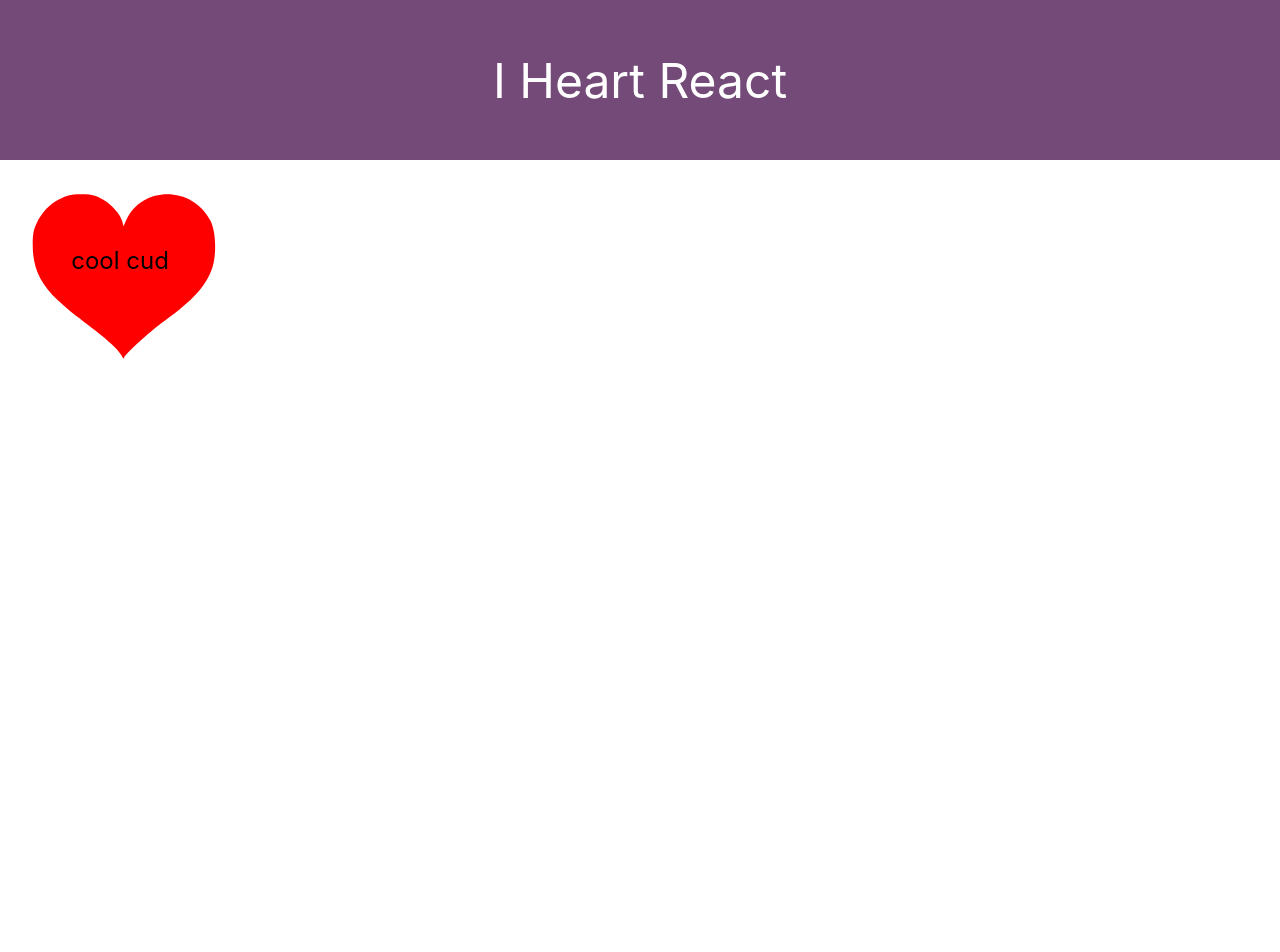
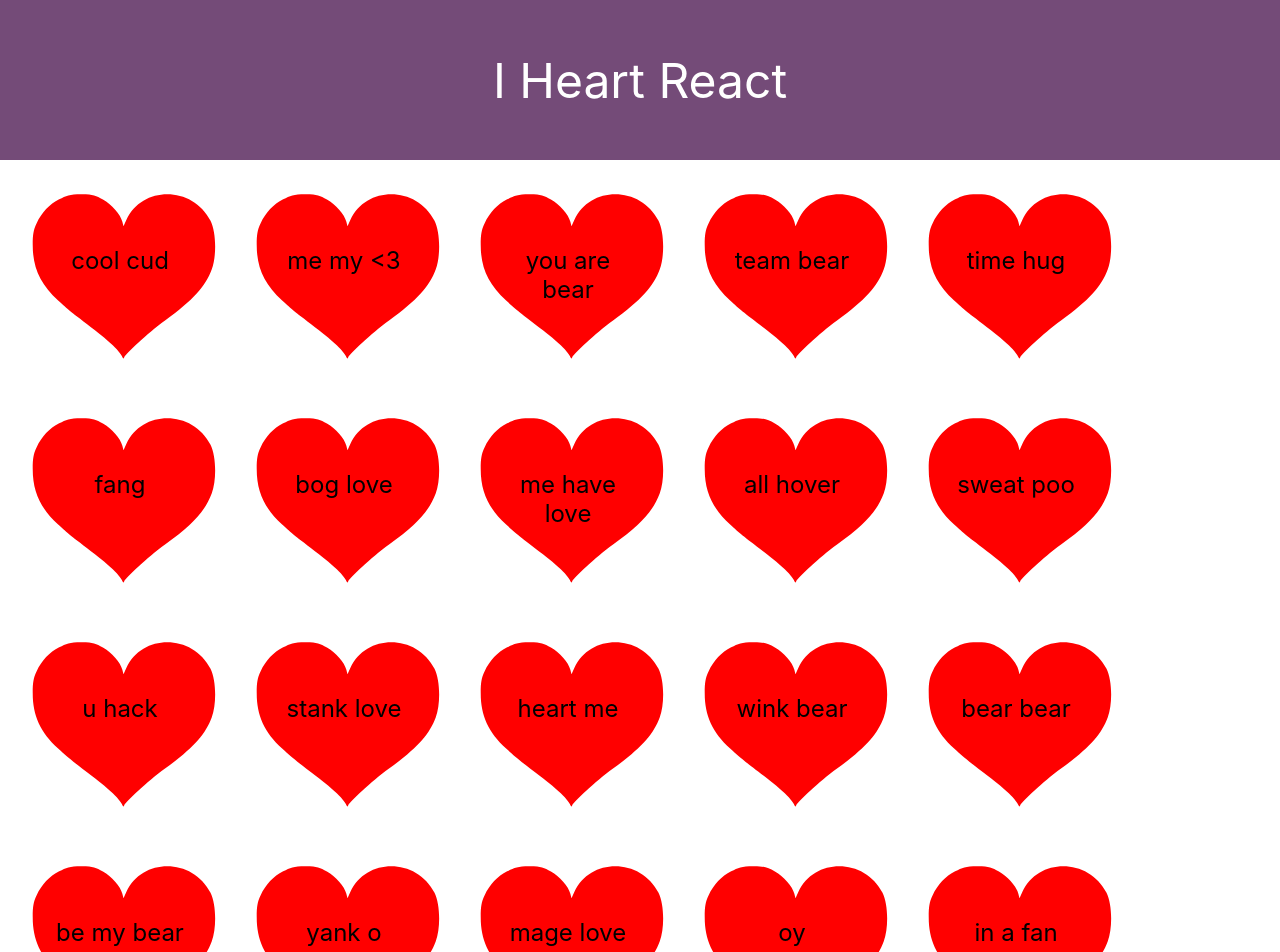
Before and after one commit to persakiss/i-heart-react, a React (Create React App) app: page / in a window 1280 px wide. Shown: the top 952 px of the page. Before the commit the page ends 800 px from the top, so only its background shows below. Built offline with nearby package versions, Linux system fonts and the light colour scheme.

Commit message:
hearts list component

```diff
--- a/src/App.js
+++ b/src/App.js
@@ -1,9 +1,6 @@
 import Header from './components/Header'
-import Heart from './components/Heart'
+import HeartsList from './components/HeartsList'
 import './App.css';
-
-const message = 'cool cud';
-
 
 
 
@@ -12,7 +9,7 @@ function App() {
   return (
     <>
       <Header />
-      <Heart msg={message} />
+      <HeartsList />
     </>
   )
 }
--- a/src/components/HeartsList.js
+++ b/src/components/HeartsList.js
@@ -0,0 +1,37 @@
+import Heart from './Heart';
+
+const messages = [
+    'cool cud',
+    'me my <3',
+    'you are bear',
+    'team bear',
+    'time hug',
+    'fang',
+    'bog love',
+    'me have love',
+    'all hover',
+    'sweat poo',
+    'u hack',
+    'stank love',
+    'heart me',
+    'wink bear',
+    'bear bear',
+    'be my bear',
+    'yank o way',
+    'mage love',
+    'oy',
+    'in a fan'
+];
+
+const HeartsList = () => {
+    return(
+        <div className='hearts-container'>
+            {messages.map((message, index) => (
+                // The key={index}, with the key prop defined above, prevents the key console error
+                <Heart key={index} msg={message}/>
+            ))}
+        </div>
+    )
+}
+
+export default HeartsList;
```
